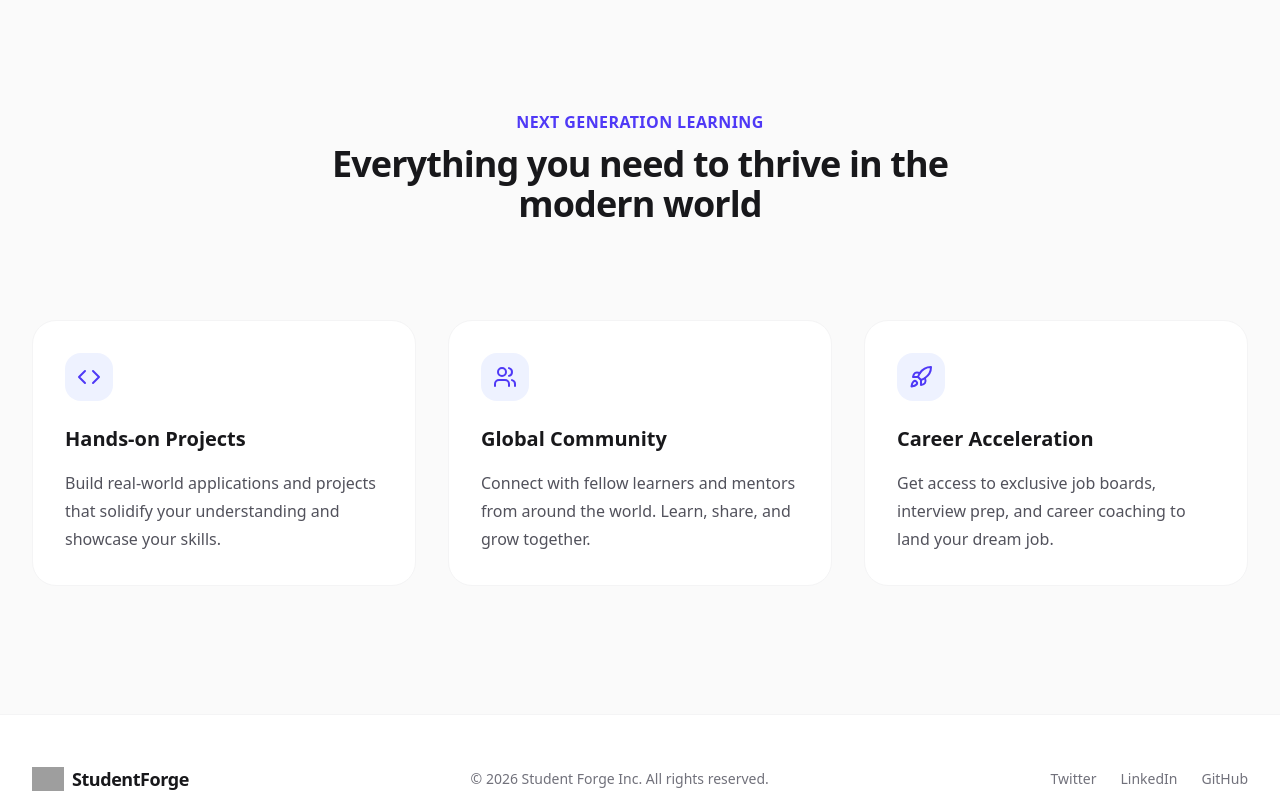
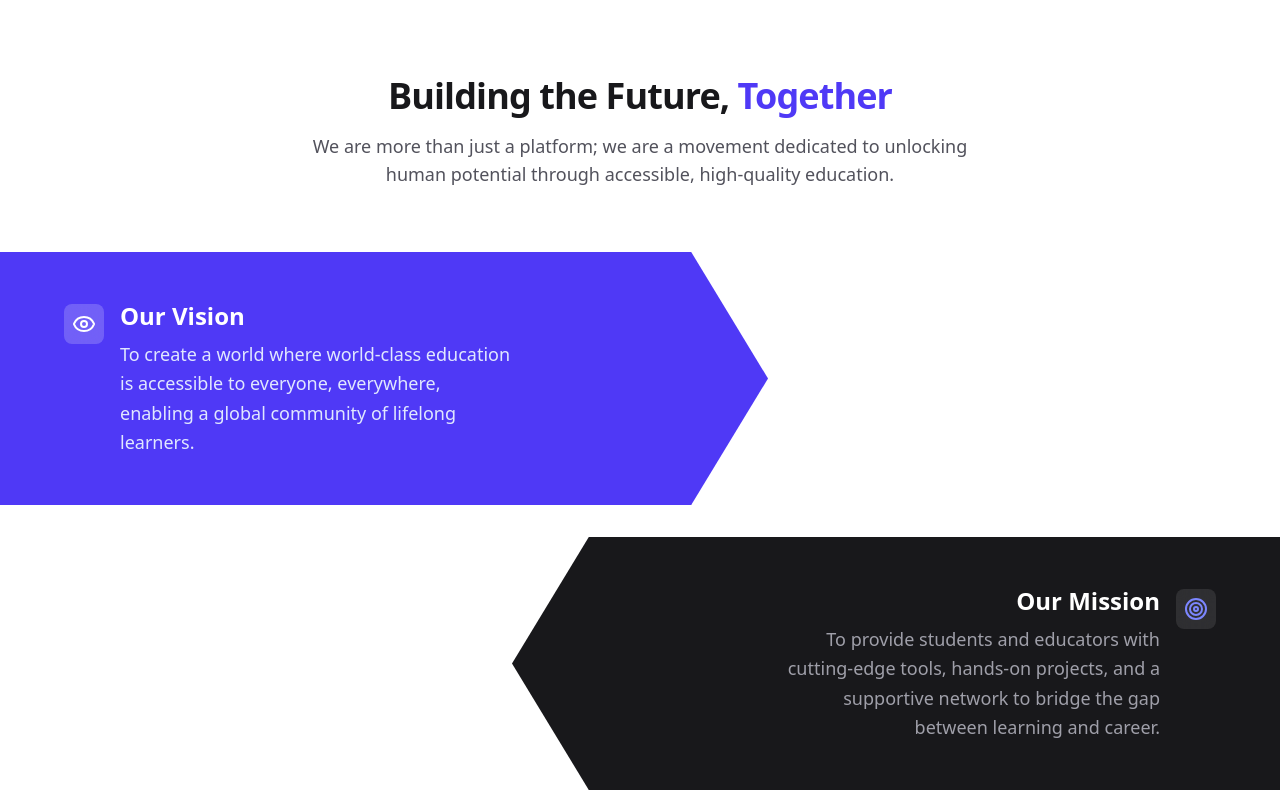
Before and after one commit to FDT-Server/StudentForge, a Next.js app: page / in a window 1280 px wide. Shown: the part 700-1500 px from the top of the page. Built offline with nearby package versions, Linux system fonts and the light colour scheme; grey boxes are pictures that could not be loaded.

Commit message:
Add Mission & Vision section with unique arrow style design

```diff
--- a/src/app/page.tsx
+++ b/src/app/page.tsx
@@ -3,12 +3,14 @@
 import Link from "next/link";
 import { Code, Rocket, Users } from "lucide-react";
 import Hero from "@/components/Hero";
+import MissionVision from "@/components/MissionVision";
 
 export default function Home() {
   return (
     <div className="flex min-h-screen flex-col bg-white text-zinc-950 selection:bg-indigo-100 selection:text-indigo-700">
       <main className="flex-grow">
         <Hero />
+        <MissionVision />
 
         {/* Features Section */}
         <section id="features" className="bg-zinc-50 py-24 sm:py-32">
--- /dev/null
+++ b/src/components/MissionVision.tsx
@@ -0,0 +1,84 @@
+"use client";
+
+import { motion } from "framer-motion";
+import { Target, Eye } from "lucide-react";
+
+export default function MissionVision() {
+    return (
+        <section className="py-24 overflow-hidden bg-white">
+            <div className="mx-auto max-w-7xl px-4 sm:px-6 lg:px-8 text-center mb-16">
+                <motion.h2
+                    initial={{ opacity: 0, y: 20 }}
+                    whileInView={{ opacity: 1, y: 0 }}
+                    viewport={{ once: true }}
+                    className="text-3xl font-bold tracking-tight text-zinc-900 sm:text-4xl"
+                >
+                    Building the Future, <span className="text-indigo-600">Together</span>
+                </motion.h2>
+                <motion.p
+                    initial={{ opacity: 0, y: 20 }}
+                    whileInView={{ opacity: 1, y: 0 }}
+                    viewport={{ once: true }}
+                    transition={{ delay: 0.1 }}
+                    className="mt-4 text-lg text-zinc-600 max-w-2xl mx-auto"
+                >
+                    We are more than just a platform; we are a movement dedicated to unlocking human potential through accessible, high-quality education.
+                </motion.p>
+            </div>
+
+            <div className="relative space-y-8 flex flex-col">
+                {/* Vision Arrow (From Left pointing Right) */}
+                <motion.div
+                    initial={{ opacity: 0, x: -100 }}
+                    whileInView={{ opacity: 1, x: 0 }}
+                    viewport={{ once: true }}
+                    transition={{ duration: 0.8, ease: "easeOut" }}
+                    className="relative w-[90%] md:w-[70%] lg:w-[60%] self-start"
+                >
+                    <div
+                        className="bg-indigo-600 text-white py-12 pl-8 md:pl-16 pr-12 md:pr-24 shadow-2xl"
+                        style={{ clipPath: "polygon(0% 0%, 90% 0%, 100% 50%, 90% 100%, 0% 100%)" }}
+                    >
+                        <div className="flex items-start gap-4 max-w-md">
+                            <div className="mt-1 bg-white/20 p-2 rounded-lg backdrop-blur-sm">
+                                <Eye className="h-6 w-6 text-white" />
+                            </div>
+                            <div>
+                                <h3 className="text-2xl font-bold mb-2">Our Vision</h3>
+                                <p className="text-indigo-100 text-lg leading-relaxed">
+                                    To create a world where world-class education is accessible to everyone, everywhere, enabling a global community of lifelong learners.
+                                </p>
+                            </div>
+                        </div>
+                    </div>
+                </motion.div>
+
+                {/* Mission Arrow (From Right pointing Left) */}
+                <motion.div
+                    initial={{ opacity: 0, x: 100 }}
+                    whileInView={{ opacity: 1, x: 0 }}
+                    viewport={{ once: true }}
+                    transition={{ duration: 0.8, ease: "easeOut", delay: 0.2 }}
+                    className="relative w-[90%] md:w-[70%] lg:w-[60%] self-end"
+                >
+                    <div
+                        className="bg-zinc-900 text-white py-12 pr-8 md:pr-16 pl-12 md:pl-24 shadow-2xl"
+                        style={{ clipPath: "polygon(10% 0%, 100% 0%, 100% 100%, 10% 100%, 0% 50%)" }}
+                    >
+                        <div className="flex items-start flex-row-reverse gap-4 max-w-md ml-auto text-right">
+                            <div className="mt-1 bg-white/10 p-2 rounded-lg backdrop-blur-sm">
+                                <Target className="h-6 w-6 text-indigo-400" />
+                            </div>
+                            <div>
+                                <h3 className="text-2xl font-bold mb-2">Our Mission</h3>
+                                <p className="text-zinc-400 text-lg leading-relaxed">
+                                    To provide students and educators with cutting-edge tools, hands-on projects, and a supportive network to bridge the gap between learning and career.
+                                </p>
+                            </div>
+                        </div>
+                    </div>
+                </motion.div>
+            </div>
+        </section>
+    );
+}
```
